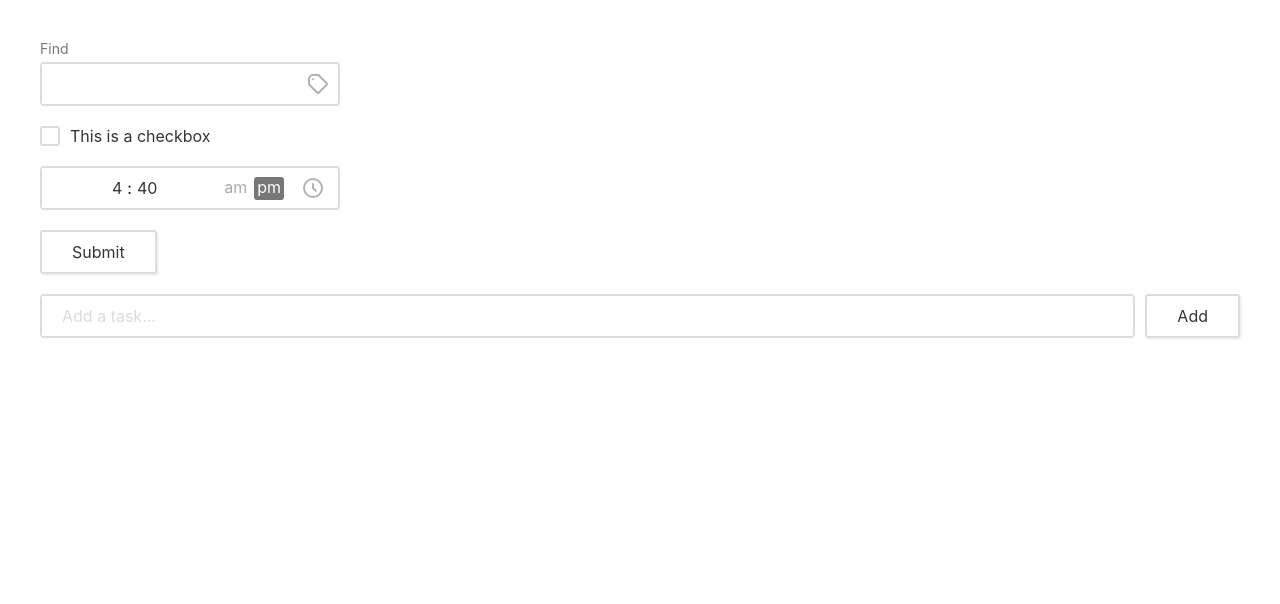
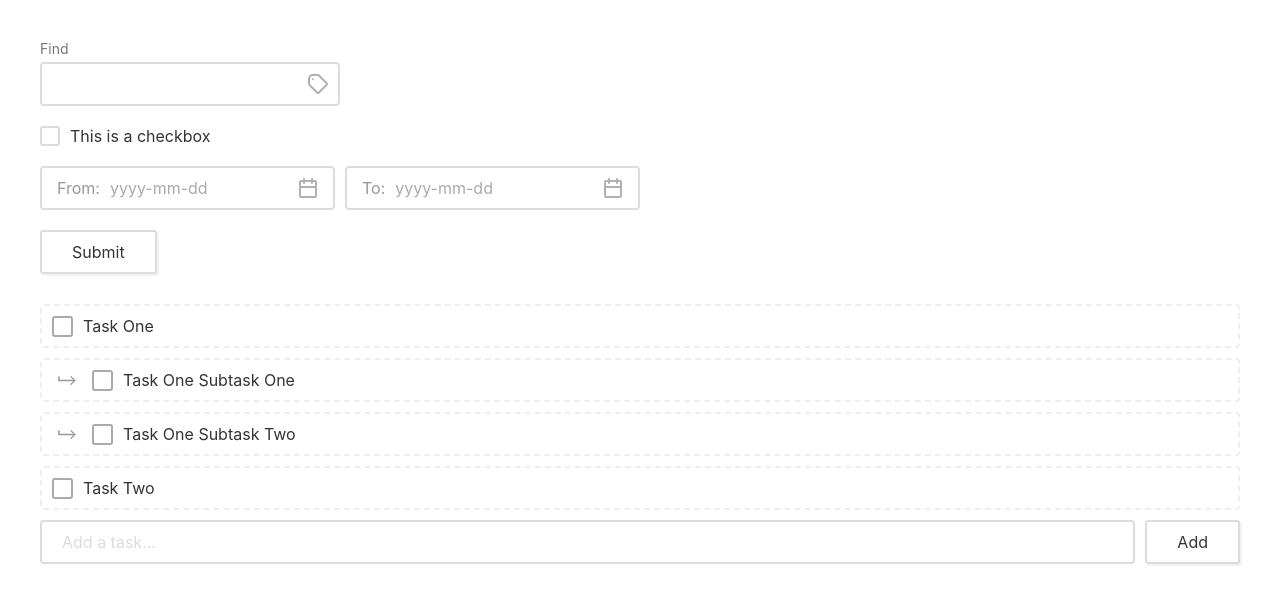
Before and after one commit to shustudios/penciller, a Vue app: page / in a window 1280 px wide. Shown: the top 604 px of the page. Built offline with nearby package versions, Linux system fonts and the light colour scheme.

Commit message:
- bug fixes

```diff
--- a/src/App.vue
+++ b/src/App.vue
@@ -2,7 +2,7 @@
   <ui-form @submit="handleSubmit">
     <ui-field type="tags" name="tags" label="Find" :options="list" />
     <ui-field type="checkbox" name="checkbox" label="This is a checkbox" />
-    <ui-field type="time" name="time" />
+    <ui-field type="daterange" name="daterange" />
     <ui-submit label="Submit" name="submit" />
     <ui-tasklist :value="tasks" @input="handleInput" />
   </ui-form>
@@ -18,7 +18,25 @@ export default {
         { label: 'Option Two', value: 'op2' },
         { label: 'Option Three', value: 'op3' },
       ],
-      tasks: [],
+      tasks: [
+      {
+        label: 'Task One',
+        subtasks: [
+          {
+            label: 'Task One Subtask One',
+            subtasks: [],
+          },
+          {
+            label: 'Task One Subtask Two',
+            subtasks: [],
+          },
+        ],
+      },
+      {
+        label: 'Task Two',
+        subtasks: [],
+      },
+    ],
     }
   },
   methods: {
--- a/src/components/ui-balloon/ui-calendar.vue
+++ b/src/components/ui-balloon/ui-calendar.vue
@@ -208,7 +208,7 @@ export default {
 
       if (this.type === 'daterange') {
         if (typeof this.value === 'object') {
-          let val = this.value
+          let val = this.$penciller.utils.clone(this.value)
           val.id = id
 
           let f = new Date(val.from).getTime()
--- a/src/components/ui-tasklist/ui-task.vue
+++ b/src/components/ui-tasklist/ui-task.vue
@@ -117,6 +117,7 @@ export default {
         if (this.drag) { output += ' --drag' }
         if (this.draggable) { output += ' --draggable' }
         if (this.over) { output += ' --over' }
+        if (this.subIdx !== null) { output += ' --sub' }
         if (!this.$penciller.utils.isTrue(this.editable)) { output += ' --no-edit' }
 
         return output
--- a/src/components/ui-tasklist/ui-tasklist.vue
+++ b/src/components/ui-tasklist/ui-tasklist.vue
@@ -36,7 +36,6 @@
       >
         <ui-task
           type="task"
-          class="--sub"
           :ref="'subtasks_' + i"
           :name="name + '_' + i + '_' + j"
           :value="subtask.label"
@@ -201,7 +200,7 @@ export default {
       }
     },
     moveTask (taskIdx, subtaskIdx, into) {
-      let tasks = JSON.parse(JSON.stringify(this.localValue))
+      let tasks = this.$penciller.utils.clone(this.localValue)
       let snip
       let idx
 
@@ -231,9 +230,9 @@ export default {
           tasks.splice(idx, 0, snip)
         }
 
-        if (this.dragged.subtask !== null) {
-          tasks[idx].subtasks = []
-        }
+        // if (this.dragged.subtask !== null) { // not sure why I had this
+        //   tasks[idx].subtasks = []
+        // }
       } else {
         idx = taskIdx
         let subidx = subtaskIdx
@@ -362,7 +361,7 @@ export default {
       if (this.localValue[taskIdx].subtasks.length > 0) {
         subtaskIdx = this.localValue[taskIdx].subtasks.length
       }
-
+console.log(newValue, taskIdx, subtaskIdx)
       this.insertTask(newValue, taskIdx, subtaskIdx, true)
     },
     handleRemove (taskIdx, subtaskIdx) {
```
